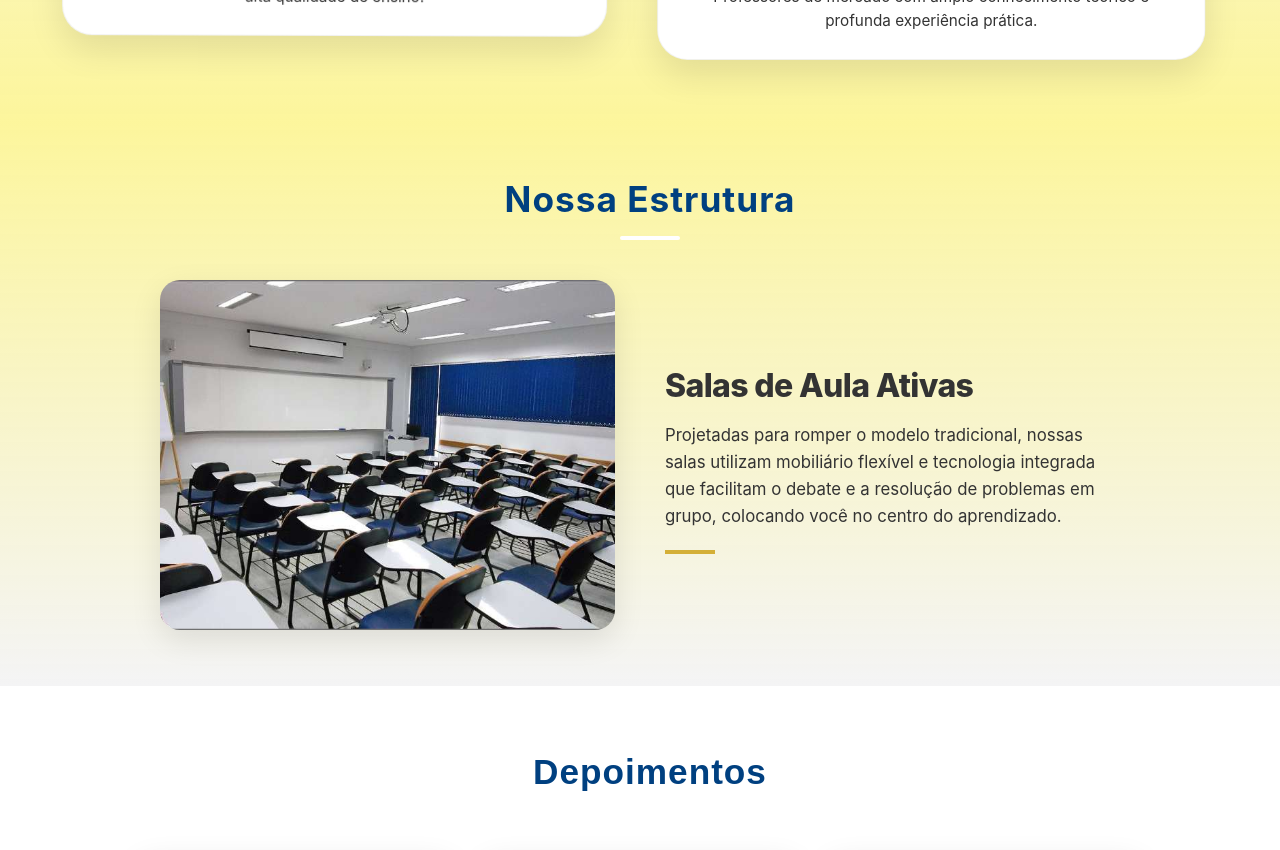
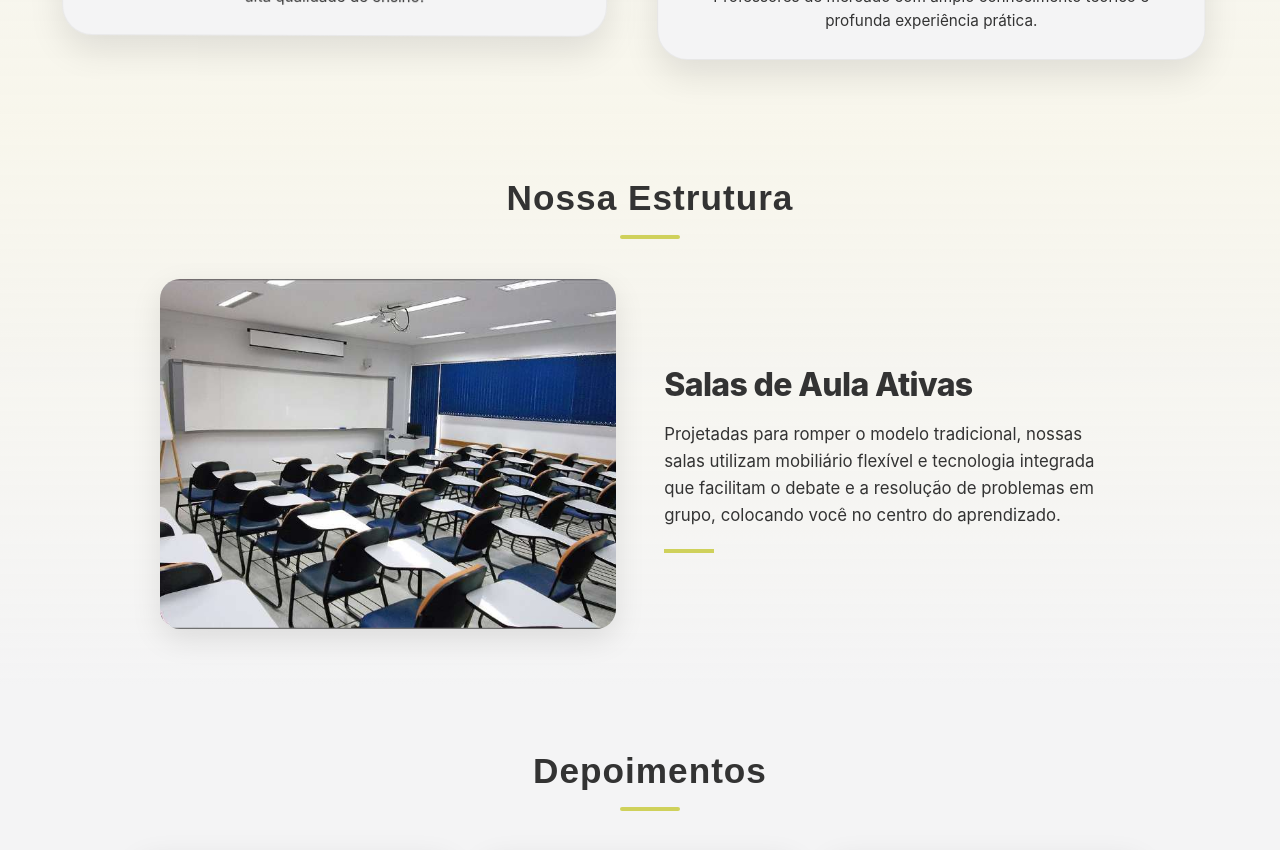
Before and after one commit to Matheus-Ceciliano/site_test, a React (Vite) app: page / in a window 1280 px wide. Shown: the part 1920-2770 px from the top of the page. Built offline with nearby package versions, Linux system fonts and the light colour scheme.

Commit message:
responsivo

```diff
--- a/src/Menu.module.css
+++ b/src/Menu.module.css
@@ -18,9 +18,10 @@
 
 /* Cores do Modo CLARO (Light) */
 .temaClaro {
-  --bg-page1: linear-gradient(to bottom, #f4f4f5, #fcf48bd9);
-  --bg-page2:linear-gradient(to bottom, #fcf48bd9, #f4f4f5);
-  --bg-page: #ffffff;
+  --bg-page1: linear-gradient(to bottom, #f4f4f5, #f8f6ead9);
+  --bg-page2:linear-gradient(to bottom, #f8f6ead9, #f4f4f5);
+  --bg-page: #f4f4f5;
+  --bg-hover: #cfd15b;
   --bg-page-135: linear-gradient(-135deg, #f4f4f5 10%, #f3f160d5 100%);
   /* Cor clara *
   /* Fundo da página */
@@ -51,6 +52,7 @@
   --bg-page1: linear-gradient(to top, #2c2b2bd0, #121212);
   --bg-page2: linear-gradient(to top, #121212, #2c2b2bd0 );
   --bg-page: #121212;
+  --bg-hover: #1f6bc2;
   --bg-page-135: linear-gradient(-135deg, #121212 20%, #f3f160d5 100%);
   /* Fundo preto suave */
   --bg-barra-topo: linear-gradient(to right, #0077aacc, #047ea7);
@@ -598,9 +600,9 @@
 /* Efeito ao passar o mouse: para de mexer e destaca */
 .cardBalao:hover {
   animation-play-state: paused;
-  box-shadow: 0 20px 40px rgba(0, 120, 170, 0.2);
+  box-shadow: 0 15px 15px var(--bg-hover);
   /* Sombra azulada */
-  border-color: #004aad;
+  border-color:var(--bg-hover);
   z-index: 10;
   /* Traz para frente de tudo */
   transform: scale(1.05);
@@ -633,11 +635,30 @@
 /*imagens*/
 /*imagens*/
 /*imagens*/
+
+
+
+
+
+
+
+
+
+
+
+/*SEÇÃO DE ESTRUTURA*/
+/*SEÇÃO DE ESTRUTURA*/
+/*SEÇÃO DE ESTRUTURA*/
+
+
+
+
+
 .mainTitle {
   width: 100%;
   text-align: center;
   font-size: 2.5rem;
-  color:var(--text-nav); /* Azul que você já usa no site */
+  color:var(--text-nav) !important;
   font-weight: 800;
   margin-bottom: 40px;
 
@@ -645,33 +666,18 @@
   position: relative;
 }
 
-/* Opcional: Uma linhazinha embaixo do título para dar um charme */
+
 .mainTitle::after {
   content: "";
   display: block;
   width: 60px;
   height: 4px;
-  background-color: #ffffff; /* Dourado */
+  background: var(--bg-hover);
   margin: 10px auto 0;
   border-radius: 2px;
 }
 
 
-
-
-
-
-
-
-
-
-
-
-
-
-/*SEÇÃO DE ESTRUTURA*/
-/*SEÇÃO DE ESTRUTURA*/
-/*SEÇÃO DE ESTRUTURA*/
 
 .compactContainer {
   background: var(--bg-page2) !important;
@@ -692,13 +698,12 @@
 
 .mainTitle {
   font-size: 2rem;
-  color: #333;
+  color: var(--text-nav);
   margin-bottom: 40px;
   z-index: 10;
 }
 
 .contentWrapper {
-
   z-index: 2;
   display: flex;
   max-width: 1000px;
@@ -743,7 +748,7 @@
 
 .displayImage:hover {
   /* Efeito de brilho azul (glow) */
-  box-shadow: 0 0 10px rgba(0, 102, 255, 0.6), 0 0 50px rgba(0, 102, 255, 0.3);
+  box-shadow: 0 0 10px var(--bg-hover) ;
   /* Leve aumento para destacar a imagem */
   transform: scale(1.02);
   /* Caso queira um leve brilho na própria foto */
@@ -775,10 +780,62 @@
 .goldLine {
   width: 50px;
   height: 4px;
-   background-color: #d4af37;
+   background: var(--bg-hover);
   margin-top: 20px;
 }
 
+
+
+
+/*MOBILE*/
+/*MOBILE*/
+/*MOBILE*/
+
+
+
+.mobileHint {
+  display: none; /* Escondido por padrão */
+}
+
+@media (max-width: 768px) {
+  .compactContainer {
+    height: auto; /* No mobile, deixa a página rolar normalmente */
+    padding: 40px 20px;
+  }
+
+  .contentWrapper {
+    flex-direction: column; /* Empilha imagem e texto */
+    gap: 20px;
+    animation: ultraSmoothSlide 0.6s ease-out forwards; /* Animação mais rápida no mobile */
+  }
+
+  .imageSide {
+    width: 100%;
+    cursor: pointer;
+    position: relative;
+  }
+
+  .mobileHint {
+    display: block;
+    text-align: center;
+    font-size: 0.8rem;
+    color: #0066ff;
+    margin-top: 8px;
+    font-weight: bold;
+    text-transform: uppercase;
+  }
+
+  .displayImage {
+    height: 250px; /* Menor no mobile */
+    /* Mantém o seu hover azul que já configuramos */
+  }
+}
+
+
+
+/*MOBILE*/
+/*MOBILE*/
+/*MOBILE*/
 
 /*SEÇÃO DE ESTRUTURA*/
 /*SEÇÃO DE ESTRUTURA*/
@@ -1057,6 +1114,7 @@
 }
 
 .mainTitle {
+  font-family: 'Avenir', sans-serif;
   color: #004080; /* Azul escuro igual ao título da imagem */
   font-size: 2.2rem;
   font-weight: bold;
--- a/src/structureSection.tsx
+++ b/src/structureSection.tsx
@@ -44,10 +44,22 @@ const dados = [
   const changeSection = useCallback((nextIndex: number) => {
     setIsScrolling(true);
     setActiveIndex(nextIndex);
-    setTimeout(() => setIsScrolling(false), 430); // Tempo da transição
+    setTimeout(() => setIsScrolling(false), 430);
   }, []);
 
+  // Lógica de Clique (Para Mobile)
+  const handleImageClick = () => {
+    const isMobile = window.innerWidth <= 768;
+    if (isMobile) {
+      const nextIndex = activeIndex < dados.length - 1 ? activeIndex + 1 : 0;
+      changeSection(nextIndex);
+    }
+  };
+
   const handleWheel = useCallback((e: WheelEvent) => {
+    // Só trava o scroll se NÃO for mobile
+    if (window.innerWidth <= 768) return;
+
     if (isScrolling) {
       if (e.cancelable) e.preventDefault();
       return;
@@ -72,12 +84,13 @@ const dados = [
 
   return (
     <section ref={containerRef} className={styles.compactContainer}>
-      {/* Título fixo que nunca some */}
       <h2 className={styles.mainTitle}>Nossa Estrutura</h2>
 
       <div className={styles.contentWrapper} key={activeIndex}>
-        <div className={styles.imageSide}>
+        {/* Adicionamos o onClick aqui */}
+        <div className={styles.imageSide} onClick={handleImageClick}>
           <img src={dados[activeIndex].img} alt="" className={styles.displayImage} />
+          <span className={styles.mobileHint}>Toque para mudar</span>
         </div>
 
         <div className={styles.textSide}>
```
